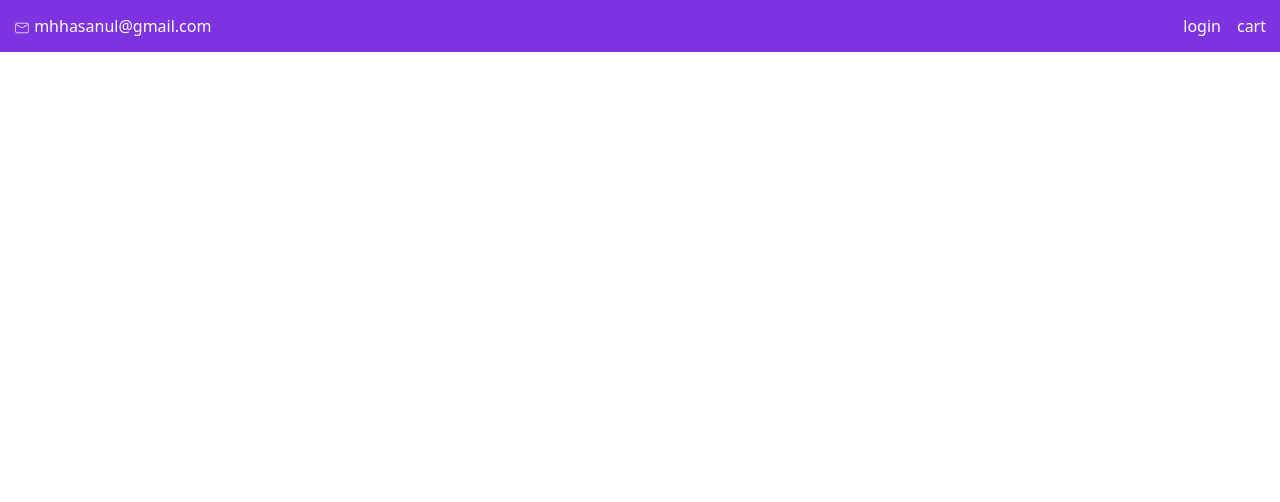
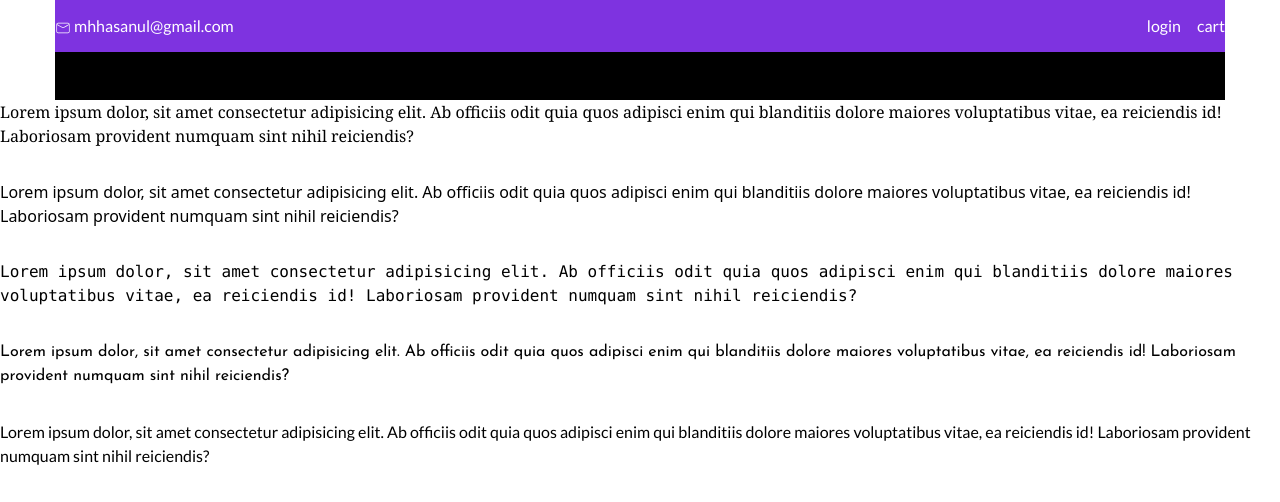
Before and after one commit to sagartmg2/react2080, a React (Vite) app in the folder ecommerce-client/: page / in a window 1280 px wide. Shown: the top 502 px of the page. Built offline with nearby package versions, Linux system fonts and the light colour scheme.

Commit message:
font family and .container reusable class in tailwind

```diff
--- a/ecommerce-client/src/App.jsx
+++ b/ecommerce-client/src/App.jsx
@@ -3,7 +3,9 @@ import Home from "./pages/Home";
 function App() {
   return (
     <>
-      <Home />
+      <div className="font-lato">
+        <Home />
+      </div>
     </>
   );
 }
--- a/ecommerce-client/src/index.css
+++ b/ecommerce-client/src/index.css
@@ -1,3 +1,21 @@
+@import url('https://fonts.googleapis.com/css2?family=Josefin+Sans:ital,wght@0,100..700;1,100..700&display=swap');
+@import url('https://fonts.googleapis.com/css2?family=Josefin+Sans:ital,wght@0,100..700;1,100..700&family=Lato:ital,wght@0,100;0,300;0,400;0,700;0,900;1,100;1,300;1,400;1,700;1,900&display=swap');
+
+
 @tailwind base;
 @tailwind components;
 @tailwind utilities;
+
+
+
+@layer components{
+    .container{
+        @apply mx-auto max-w-[1170px]
+    }
+}
+
+/* .container{
+    max-width: 1170px;
+    margin-left: auto;
+    margin-right: auto;
+} */
--- a/ecommerce-client/src/pages/Home.jsx
+++ b/ecommerce-client/src/pages/Home.jsx
@@ -5,7 +5,7 @@ export default function Home() {
   return (
     <>
       <header>
-        <nav className="bg-[#7E33E0] p-[14px] text-white flex justify-between" >
+        <nav className="container bg-[#7E33E0] py-[14px] text-white flex justify-between">
           <div>
             <CiMail className="inline-block" /> mhhasanul@gmail.com
           </div>
@@ -14,8 +14,39 @@ export default function Home() {
             <span className="ml-4">cart</span>
           </div>
         </nav>
-        <nav></nav>
+        <nav className="bg-black container h-12 "></nav>
       </header>
+      {/* ctrl + shift + \ */}
+      <p className="font-serif mb-8">
+        Lorem ipsum dolor, sit amet consectetur adipisicing elit. Ab officiis
+        odit quia quos adipisci enim qui blanditiis dolore maiores voluptatibus
+        vitae, ea reiciendis id! Laboriosam provident numquam sint nihil
+        reiciendis?
+      </p>
+      <p className="font-sans mb-8">
+        Lorem ipsum dolor, sit amet consectetur adipisicing elit. Ab officiis
+        odit quia quos adipisci enim qui blanditiis dolore maiores voluptatibus
+        vitae, ea reiciendis id! Laboriosam provident numquam sint nihil
+        reiciendis?
+      </p>
+      <p className="font-mono mb-8">
+        Lorem ipsum dolor, sit amet consectetur adipisicing elit. Ab officiis
+        odit quia quos adipisci enim qui blanditiis dolore maiores voluptatibus
+        vitae, ea reiciendis id! Laboriosam provident numquam sint nihil
+        reiciendis?
+      </p>
+      <p className="font-josefin mb-8">
+        Lorem ipsum dolor, sit amet consectetur adipisicing elit. Ab officiis
+        odit quia quos adipisci enim qui blanditiis dolore maiores voluptatibus
+        vitae, ea reiciendis id! Laboriosam provident numquam sint nihil
+        reiciendis?
+      </p>
+      <p className="font-lato mb-8">
+        Lorem ipsum dolor, sit amet consectetur adipisicing elit. Ab officiis
+        odit quia quos adipisci enim qui blanditiis dolore maiores voluptatibus
+        vitae, ea reiciendis id! Laboriosam provident numquam sint nihil
+        reiciendis?
+      </p>
     </>
   );
 }
--- /dev/null
+++ b/ecommerce-client/src/pages/Login.jsx
@@ -0,0 +1,7 @@
+import React from 'react'
+
+export default function Login() {
+  return (
+    <div>Login</div>
+  )
+}
--- a/ecommerce-client/tailwind.config.js
+++ b/ecommerce-client/tailwind.config.js
@@ -1,10 +1,17 @@
+const defaultTheme = require('tailwindcss/defaultTheme')
+
 /** @type {import('tailwindcss').Config} */
 export default {
   content: [
     "./src/**/*.{js,ts,jsx,tsx}",
   ],
   theme: {
-    extend: {},
+    extend: {
+      fontFamily: {
+        'josefin': ['"Josefin Sans"', ...defaultTheme.fontFamily.sans],
+        'lato': ['"Lato"', ...defaultTheme.fontFamily.sans],
+      },
+    },
   },
   plugins: [],
 }
```
